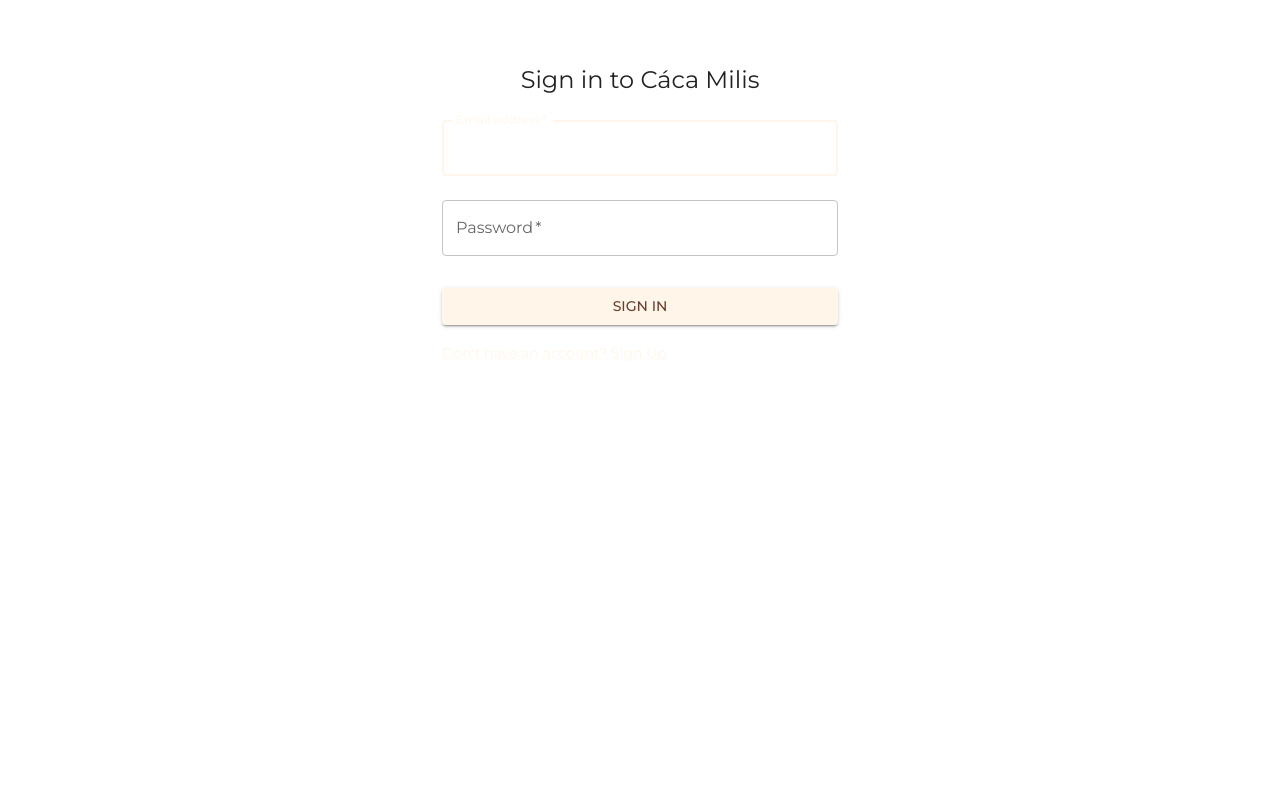
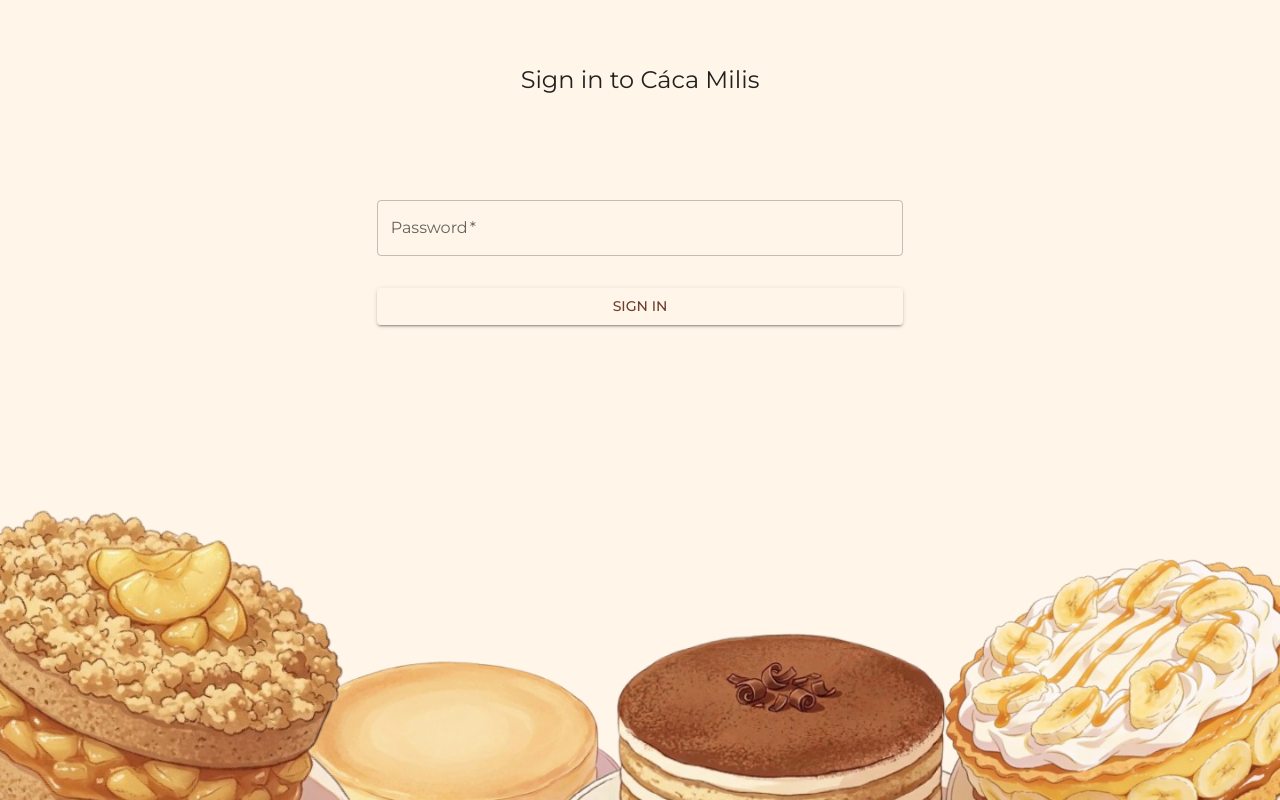
Before and after one commit to sejungkwak/caca-milis, a Next.js app: page / in a window 1280 px wide. Built offline with nearby package versions, Linux system fonts and the light colour scheme; what @mui/material-nextjs would draw is missing.

Commit message:
style: add background image to the sign in page

```diff
--- a/src/app/layout.js
+++ b/src/app/layout.js
@@ -1,6 +1,7 @@
 import { AppRouterCacheProvider } from "@mui/material-nextjs/v15-appRouter";
 import { Montserrat, Dancing_Script } from "next/font/google";
 import { ThemeProvider } from "@mui/material/styles";
+import { CssBaseline } from "@mui/material";
 import theme from "../theme";
 import "./globals.css";
 
@@ -30,7 +31,10 @@
     >
       <body>
         <AppRouterCacheProvider>
-          <ThemeProvider theme={theme}>{children}</ThemeProvider>
+          <ThemeProvider theme={theme}>
+            <CssBaseline />
+            {children}
+          </ThemeProvider>
         </AppRouterCacheProvider>
       </body>
     </html>
--- a/src/app/page.js
+++ b/src/app/page.js
@@ -4,7 +4,6 @@
   Box,
   Button,
   Container,
-  CssBaseline,
   Grid,
   Link,
   Typography,
@@ -49,9 +48,20 @@
   };
 
   return (
-    <>
-      <Container component="main" maxWidth="xs">
-        <CssBaseline />
+    <Container
+      component="main"
+      sx={{
+        minWidth: "100vw",
+        minHeight: "100vh",
+        backgroundImage: {
+          xs: "url(/background_mobile.png)",
+          md: "url(/background_web.png)",
+        },
+        backgroundRepeat: "no-repeat",
+        backgroundSize: "cover",
+        backgroundPosition: "bottom center",
+      }}
+    >
       <Box
         sx={{
           marginTop: 8,
@@ -63,12 +73,7 @@
         <Typography component="h1" variant="h5">
           Sign in to Cáca Milis
         </Typography>
-          <Box
-            component="form"
-            onSubmit={handleSubmit}
-            noValidate
-            sx={{ mt: 1 }}
-          >
+        <Box component="form" onSubmit={handleSubmit} noValidate sx={{ mt: 1 }}>
           <TextField
             margin="normal"
             required
@@ -108,6 +113,5 @@
         </Box>
       </Box>
     </Container>
-    </>
   );
 }
```
Lines whose indentation alone changed are shown as unchanged.
